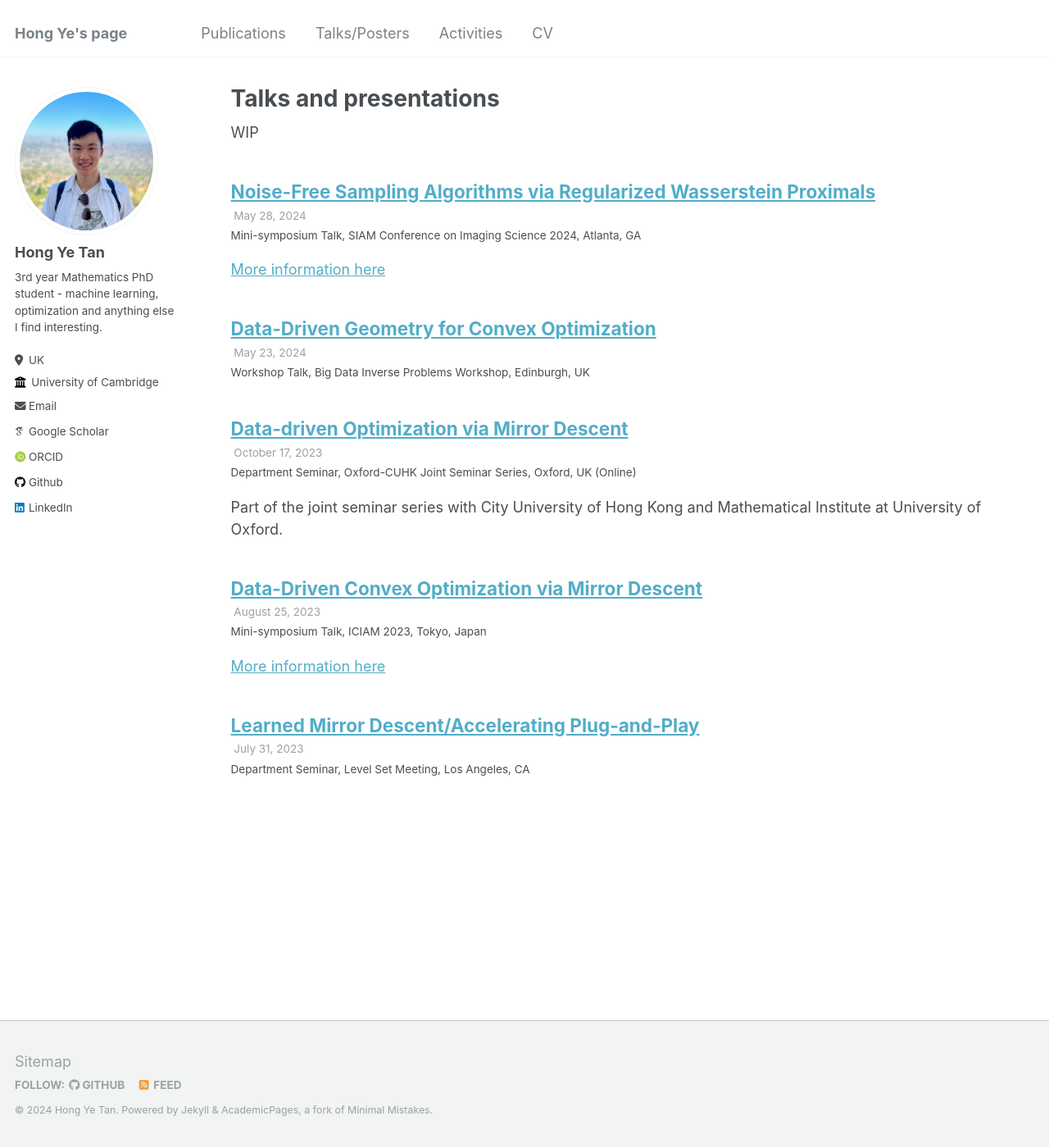
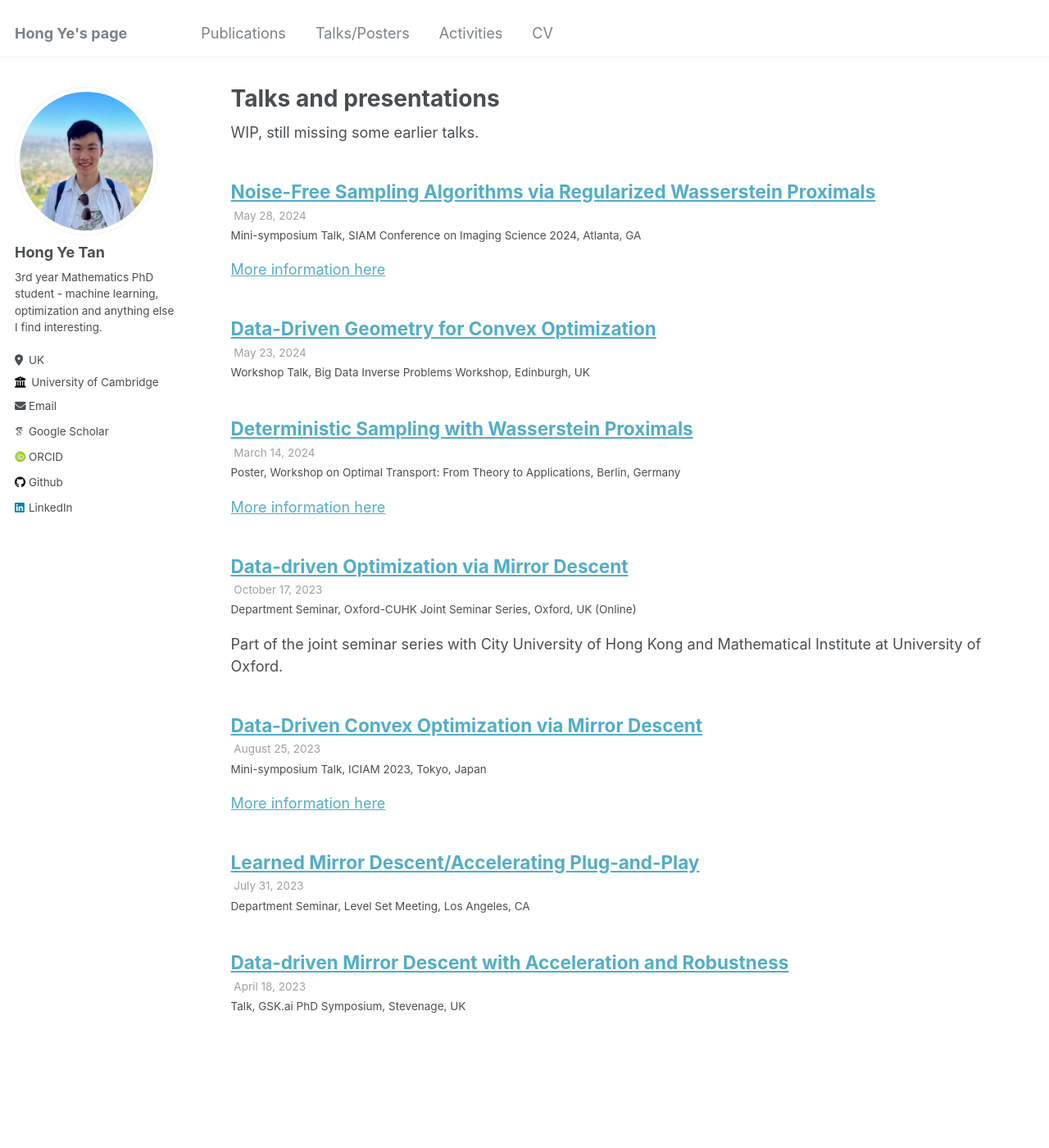
Before and after one commit to samcheng123/Personal-Website, a Jekyll site: the page built from _pages/talks.html, in a window 1280 px wide and 1400 px high. Shown: the whole window at 82% size. Built offline with Jekyll 4.4.1, drawn with Linux system fonts in a browser that asks for light colours; some web fonts are replaced.

Commit message:
update talks with poster

```diff
--- a/_pages/talks.html
+++ b/_pages/talks.html
@@ -10,7 +10,7 @@ author_profile: true
 <p style="text-decoration:underline;"><a href="/talkmap.html">See a map of all the places I've given a talk!</a></p>
 
 {% endif %}
-WIP
+WIP, still missing some earlier talks.
 {% for post in site.talks reversed %}
   {% include archive-single-talk.html %}
 {% endfor %}
--- /dev/null
+++ b/_talks/2023-04-18-talk-gsk23.md
@@ -0,0 +1,9 @@
+---
+title: "Data-driven Mirror Descent with Acceleration and Robustness"
+collection: talks
+type: "Talk"
+permalink: /talks/2023-04-18-talk-gsk23
+venue: "GSK.ai PhD Symposium"
+date: 2023-04-18
+location: "Stevenage, UK"
+---
--- /dev/null
+++ b/_talks/2024-03-14-poster-OT24.md
@@ -0,0 +1,13 @@
+---
+title: "Deterministic Sampling with Wasserstein Proximals"
+collection: talks
+type: "Poster"
+permalink: /talks/2024-03-14-poster-OT24
+venue: "Workshop on Optimal Transport: From Theory to Applications"
+date: 2024-03-14
+location: "Berlin, Germany"
+---
+
+[More information here](https://hyt35.github.io/files/BRWP_poster.pdf)
+
+Poster presentation. Poster pitch can be found [here](https://hyt35.github.io/files/BRWP_poster_pitch.pdf)
--- a/markdown_generator/talks.tsv
+++ b/markdown_generator/talks.tsv
@@ -4,3 +4,5 @@ Learned Mirror Descent/Accelerating Plug-and-Play	Department Seminar	talk-ucla23
 Data-Driven Convex Optimization via Mirror Descent	Mini-symposium Talk	talk-iciam23	ICIAM 2023	2023-08-25	"Tokyo, Japan"	https://iciam2023.org/registered_data?id=00184#01555	"Part of the mini symposium ""Recent advances in data-driven methods for inverse problems”."
 Data-Driven Geometry for Convex Optimization	Workshop Talk	talk-icms24	Big Data Inverse Problems Workshop	2024-05-23	"Edinburgh, UK"
 Noise-Free Sampling Algorithms via Regularized Wasserstein Proximals	Mini-symposium Talk	talk-siamis24	SIAM Conference on Imaging Science 2024	2024-05-28	"Atlanta, GA"	https://meetings.siam.org/sess/dsp_talk.cfm?p=135963	Part of the mini symposium “SDE- and PDE-based Sampling Methods for Imaging Inverse Problems”.
+Data-driven Mirror Descent with Acceleration and Robustness	Talk	talk-gsk23	GSK.ai PhD Symposium	2023-04-18	"Stevenage, UK"
+Deterministic Sampling with Wasserstein Proximals	Poster	poster-OT24	Workshop on Optimal Transport: From Theory to Applications	2024-03-14	"Berlin, Germany"	https://hyt35.github.io/files/BRWP_poster.pdf	Poster presentation. Poster pitch can be found [here](https://hyt35.github.io/files/BRWP_poster_pitch.pdf)
```
Also changed, not shown: 3 other files.
